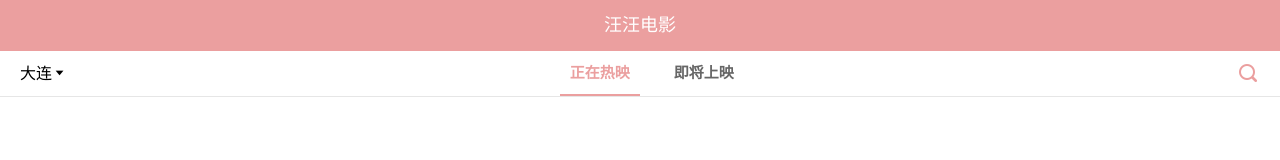
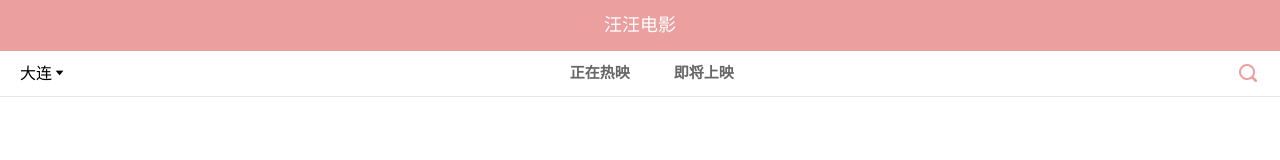
Before and after one commit to an123321/wangwangwang, a Vue app: page /movie in a window 1280 px wide. Shown: the top 160 px of the page. Built offline with nearby package versions, Linux system fonts and the light colour scheme.

Commit message:
通过路由跳转到以下几个组件，并且加上动态样式

```diff
--- a/src/views/Movie/index.vue
+++ b/src/views/Movie/index.vue
@@ -3,17 +3,17 @@
     <Header title="汪汪电影" />
     <div id="content">
       <div class="movie_menu">
-        <div class="city_name">
+        <router-link tag="div" to="/movie/city" class="city_name">
           <span>大连</span>
           <i class="iconfont icon-lower-triangle"></i>
+        </router-link>
+        <div class="hot_swtich">
+          <router-link tag="div" to="/movie/nowPlaying" class="hot_item">正在热映</router-link>
+          <router-link tag="div" to="/movie/comingSoon" class="hot_item">即将上映</router-link>
         </div>
-        <div class="hot_swtich">
-          <div class="hot_item active">正在热映</div>
-          <div class="hot_item">即将上映</div>
-        </div>
-        <div class="search_entry">
+        <router-link tag="div" to="/movie/search" class="search_entry">
           <i class="iconfont icon-sousuo"></i>
-        </div>
+        </router-link>
       </div>
       <keep-alive>
         <router-view />
@@ -56,6 +56,10 @@ export default {
   color: #eb9f9f;
   border-bottom: 2px #eb9f9f solid;
 }
+.movie_menu .city_name.router-link-active {
+  color: #eb9f9f;
+  border-bottom: 2px #eb9f9f solid;
+}
 .movie_menu .hot_swtich {
   display: flex;
   height: 100%;
@@ -73,6 +77,10 @@ export default {
   color: #eb9f9f;
   border-bottom: 2px #eb9f9f solid;
 }
+.movie_menu .hot_item.router-link-active {
+  color: #eb9f9f;
+  border-bottom: 2px #eb9f9f solid;
+}
 .movie_menu .search_entry {
   margin-right: 20px;
   height: 100%;
@@ -82,6 +90,10 @@ export default {
   color: #eb9f9f;
   border-bottom: 2px #eb9f9f solid;
 }
+.movie_menu .search_entry.router-link-active {
+  color: #eb9f9f;
+  border-bottom: 2px #eb9f9f solid;
+}
 .movie_menu .search_entry i {
   font-size: 24px;
   color: #eb9f9f;
```
